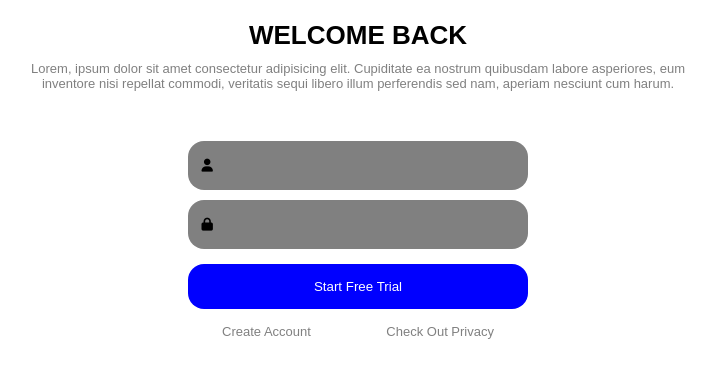
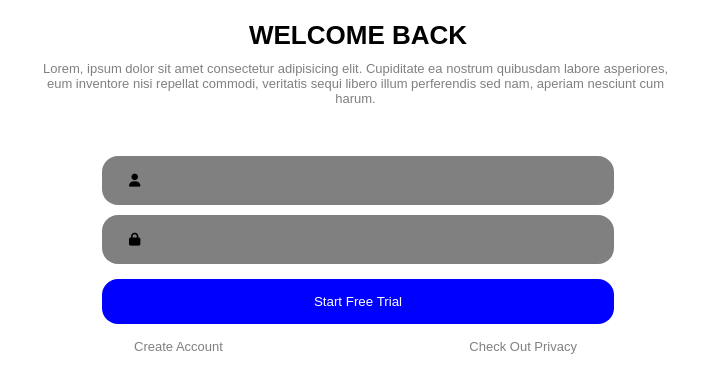
Before and after one commit to adriana75/Dise-o-web, a plain HTML site: page ejercicio.html in a window 1280 px wide. Shown: the whole page, without its empty margins (282-998 px from the left). Drawn offline with Linux system fonts and the light colour scheme.

Commit message:
Vista escritorio

```diff
--- a/style.css
+++ b/style.css
@@ -7,13 +7,13 @@
 body {
     text-align: center;
     font-family: Arial, sans-serif;
-    margin: 20px 300px 0 300px;
+    margin: 20px auto;
     font-size: small;
 }
 
 p {
     color: gray;
-    margin-top: 10px;
+    margin: 10px 5px 0 0;
 }
 
 form {
@@ -24,7 +24,7 @@ form div {
     background-color: gray;
     border-radius: 16px;
     padding: 10px;
-    width: 50%;
+    width: 80%;
     margin: 10px auto;
 }
 
@@ -38,16 +38,12 @@ form div input {
     background-color: gray;
 }
 
-form div i {
-    margin-right: 10px;
-}
-
 input[type="submit"] {
     background-color: blue;
     color: white;
     cursor: pointer;
-    width: 50%;
-    margin: 5px 0;
+    width: 80%;
+    margin: 5px auto;
     border-radius: 16px;
     border: none;
     padding: 15px;
@@ -55,7 +51,18 @@ input[type="submit"] {
 
 .enlaces {
     margin: 0 auto;
-    width: 40%;
+    width: 70%;
     display: flex;
     justify-content: space-between;
 }
+
+@media only screen and (min-width: 601px) {
+    /*Tablets*/
+    body {
+        width: 50%;
+    }
+}
+
+@media only screen and (min-width: 1025px) {
+    /* Aquí coloca los estilos para escritorios */
+}
```
